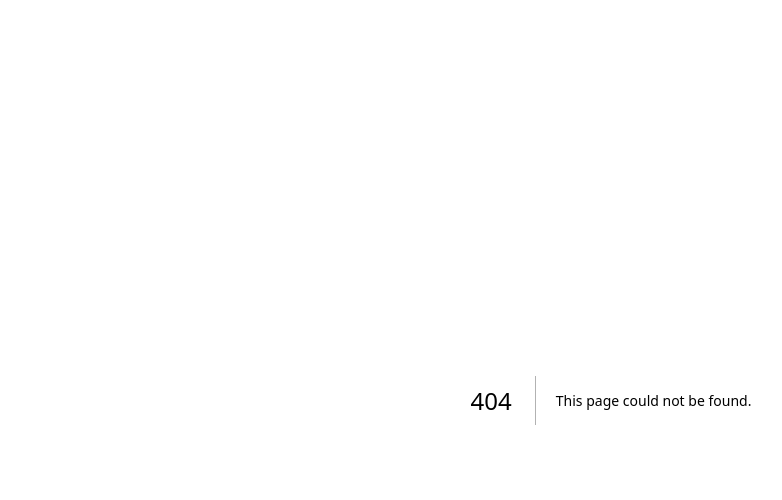
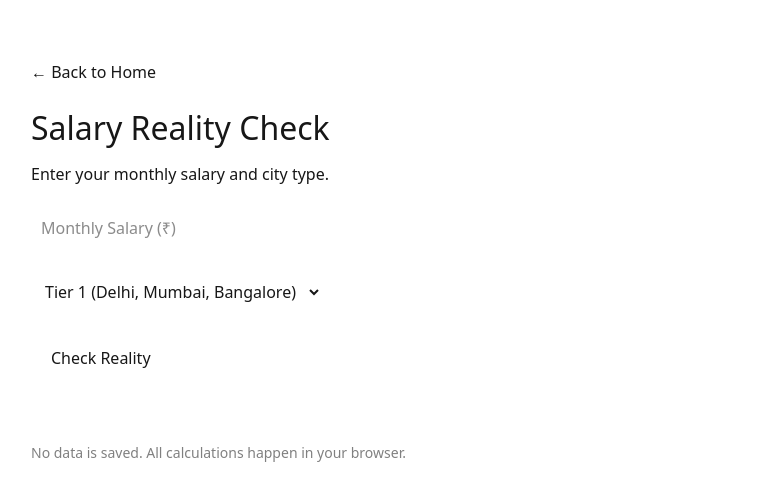
Before and after one commit to undercrypted-bator/middleclassfinance, a Next.js app: page /salary-reality-check in a window 1280 px wide. Before the commit this address had no page. Shown: the top 500 px of the page, without its empty margins (29-811 px from the left). Built offline with nearby package versions, Linux system fonts and the light colour scheme.

Commit message:
MiddleClassFinance MVP

```diff
--- a/app/page.tsx
+++ b/app/page.tsx
@@ -1,65 +1,31 @@
-import Image from "next/image";
-
 export default function Home() {
   return (
-    <div className="flex min-h-screen items-center justify-center bg-zinc-50 font-sans dark:bg-black">
-      <main className="flex min-h-screen w-full max-w-3xl flex-col items-center justify-between py-32 px-16 bg-white dark:bg-black sm:items-start">
-        <Image
-          className="dark:invert"
-          src="/next.svg"
-          alt="Next.js logo"
-          width={100}
-          height={20}
-          priority
-        />
-        <div className="flex flex-col items-center gap-6 text-center sm:items-start sm:text-left">
-          <h1 className="max-w-xs text-3xl font-semibold leading-10 tracking-tight text-black dark:text-zinc-50">
-            To get started, edit the page.tsx file.
-          </h1>
-          <p className="max-w-md text-lg leading-8 text-zinc-600 dark:text-zinc-400">
-            Looking for a starting point or more instructions? Head over to{" "}
-            <a
-              href="https://vercel.com/templates?framework=next.js&utm_source=create-next-app&utm_medium=appdir-template-tw&utm_campaign=create-next-app"
-              className="font-medium text-zinc-950 dark:text-zinc-50"
-            >
-              Templates
-            </a>{" "}
-            or the{" "}
-            <a
-              href="https://nextjs.org/learn?utm_source=create-next-app&utm_medium=appdir-template-tw&utm_campaign=create-next-app"
-              className="font-medium text-zinc-950 dark:text-zinc-50"
-            >
-              Learning
-            </a>{" "}
-            center.
-          </p>
-        </div>
-        <div className="flex flex-col gap-4 text-base font-medium sm:flex-row">
-          <a
-            className="flex h-12 w-full items-center justify-center gap-2 rounded-full bg-foreground px-5 text-background transition-colors hover:bg-[#383838] dark:hover:bg-[#ccc] md:w-[158px]"
-            href="https://vercel.com/new?utm_source=create-next-app&utm_medium=appdir-template-tw&utm_campaign=create-next-app"
-            target="_blank"
-            rel="noopener noreferrer"
-          >
-            <Image
-              className="dark:invert"
-              src="/vercel.svg"
-              alt="Vercel logomark"
-              width={16}
-              height={16}
-            />
-            Deploy Now
-          </a>
-          <a
-            className="flex h-12 w-full items-center justify-center rounded-full border border-solid border-black/[.08] px-5 transition-colors hover:border-transparent hover:bg-black/[.04] dark:border-white/[.145] dark:hover:bg-[#1a1a1a] md:w-[158px]"
-            href="https://nextjs.org/docs?utm_source=create-next-app&utm_medium=appdir-template-tw&utm_campaign=create-next-app"
-            target="_blank"
-            rel="noopener noreferrer"
-          >
-            Documentation
-          </a>
-        </div>
-      </main>
-    </div>
-  );
+    <main style={{ padding: "60px", fontFamily: "system-ui" }}>
+      <h1 style={{ fontSize: "40px" }}>
+        MiddleClassFinance.in
+      </h1>
+
+      <p style={{ marginTop: "10px" }}>
+        Real money advice for real Indian salaries.
+      </p>
+
+      <p style={{ marginTop: "10px", maxWidth: "500px" }}>
+        Simple tools for people earning ₹15k–₹1L per month.
+        No fluff. No finfluencer gyaan.
+      </p>
+
+      <a href="/salary-reality-check">
+        <button
+          style={{
+            marginTop: "30px",
+            padding: "12px 20px",
+            fontSize: "16px",
+            cursor: "pointer"
+          }}
+        >
+          Salary Reality Check
+        </button>
+      </a>
+    </main>
+  )
 }
--- /dev/null
+++ b/app/salary-reality-check/page.tsx
@@ -0,0 +1,103 @@
+"use client"
+import { useState } from "react"
+
+export default function SalaryPage() {
+  const [salary, setSalary] = useState("")
+  const [city, setCity] = useState("tier1")
+  const [result, setResult] = useState<any>(null)
+
+  function formatNumber(num: number) {
+    return num.toLocaleString("en-IN")
+  }
+
+  function calculate() {
+    const s = Number(salary)
+    if (!s) return
+
+    let multiplier = 1
+    if (city === "tier2") multiplier = 0.85
+    if (city === "tier3") multiplier = 0.7
+
+    const rent = Math.round(s * 0.3 * multiplier)
+    const emi = Math.round(s * 0.2)
+    const savings = Math.round(s * 0.2)
+    const daily = Math.round(s * 0.25 * multiplier)
+    const fun = Math.round(s * 0.05)
+
+    setResult({ rent, emi, savings, daily, fun })
+  }
+
+  return (
+    <main style={{ padding: "60px", fontFamily: "system-ui" }}>
+
+      <a href="/" style={{ textDecoration: "none" }}>
+        ← Back to Home
+      </a>
+
+      <h1 style={{ fontSize: "32px", marginTop: "20px" }}>
+        Salary Reality Check
+      </h1>
+
+      <p style={{ marginTop: "10px" }}>
+        Enter your monthly salary and city type.
+      </p>
+
+      <div style={{ marginTop: "20px" }}>
+        <input
+          type="number"
+          placeholder="Monthly Salary (₹)"
+          value={salary}
+          onChange={e => setSalary(e.target.value)}
+          style={{ padding: "10px", fontSize: "16px", width: "250px" }}
+        />
+      </div>
+
+      <div style={{ marginTop: "20px" }}>
+        <select
+          value={city}
+          onChange={e => setCity(e.target.value)}
+          style={{ padding: "10px", fontSize: "16px" }}
+        >
+          <option value="tier1">Tier 1 (Delhi, Mumbai, Bangalore)</option>
+          <option value="tier2">Tier 2 (Jaipur, Pune)</option>
+          <option value="tier3">Tier 3 (Small towns)</option>
+        </select>
+      </div>
+
+      <button
+        onClick={calculate}
+        style={{
+          marginTop: "20px",
+          padding: "12px 20px",
+          fontSize: "16px",
+          cursor: "pointer"
+        }}
+      >
+        Check Reality
+      </button>
+
+      {result && (
+        <div style={{ marginTop: "40px" }}>
+          <h3>Results</h3>
+          <p>Max Safe Rent: ₹{formatNumber(result.rent)}</p>
+          <p>Max Safe EMI: ₹{formatNumber(result.emi)}</p>
+          <p>Savings Target: ₹{formatNumber(result.savings)}</p>
+          <p>Daily Expenses: ₹{formatNumber(result.daily)}</p>
+          <p>Fun Money: ₹{formatNumber(result.fun)}</p>
+
+          <p style={{ marginTop: "20px", fontWeight: "bold" }}>
+            Reality Check:
+          </p>
+          <p>
+            This salary allows a balanced lifestyle.
+            EMIs above this will cause financial stress.
+          </p>
+        </div>
+      )}
+
+      <p style={{ marginTop: "60px", fontSize: "14px", color: "gray" }}>
+        No data is saved. All calculations happen in your browser.
+      </p>
+    </main>
+  )
+}
```
